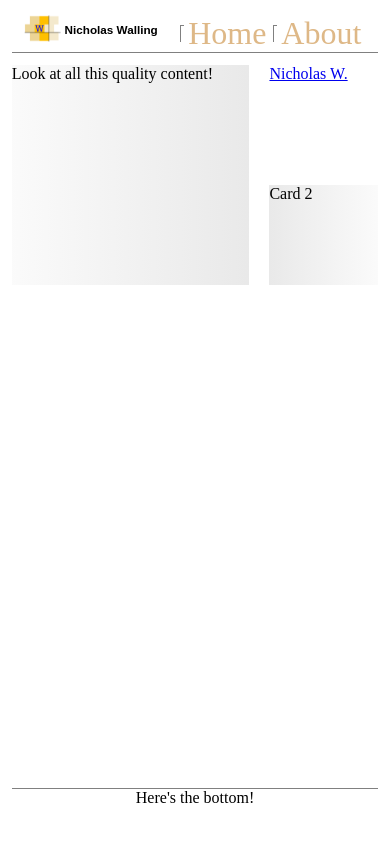
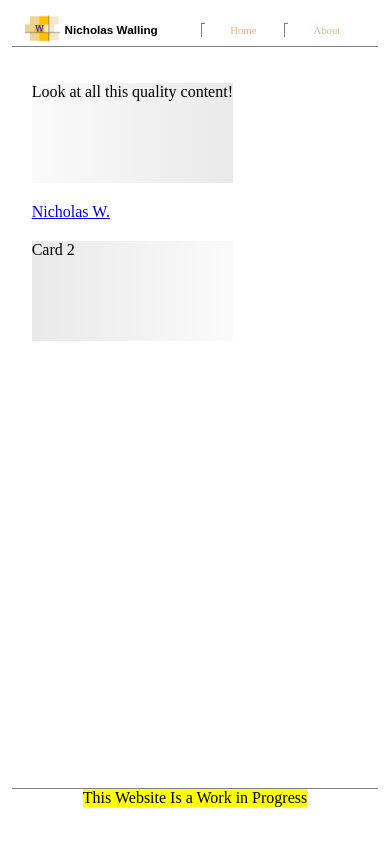
Before and after one commit to nwallin1/nwallin1.github.io, a plain HTML site: page index.html in a window 390 px wide. Drawn offline with Linux system fonts and the light colour scheme.

Commit message:
Styling Changes
Added "Work In Progess"
Small Text Changes
Some Mobile Responsive styling

```diff
--- a/index.html
+++ b/index.html
@@ -54,7 +54,7 @@
         <footer>
             <!-- Footer Content -->
             <div class="footer-container">
-                <div class="info">Here's the bottom!</div>
+                <div class="info flag">This Website Is a Work in Progress</div>
             </div>
         </footer>
     </body>
--- a/styles/modules/_body.scss
+++ b/styles/modules/_body.scss
@@ -31,10 +31,19 @@ section{
     //border: black solid 1px;
 }
 
-.card1{
-}
+//.card1{}
 .card2{
     min-height: 100px;
     background-image: linear-gradient(to right, rgba(211,211,211,.5),rgba(211,211,211,.1));
     grid-area: side2;
 }
+
+@media screen and (max-width: 600px){
+    .grid-container{
+        display: inline-block;
+    }
+    .grid-container > .card, .grid-container > section {
+        margin: 20px;
+    }
+
+}
--- a/styles/modules/_header.scss
+++ b/styles/modules/_header.scss
@@ -1,9 +1,14 @@
+.flag{
+    height: 50%;
+    background: yellow;
+}
 
 #top_header{
     margin: 5px $side_margins;
     padding: 10px 10px 0px 10px;
     // Display Flexbox
     display: flex;
+
     border-bottom: grey 1px solid;
     flex: {
         // Displays from left to right in a row
@@ -65,7 +70,7 @@ nav {
 }
 nav ul li{
     text-align: center;
-    font-size: 2em;
+    font-size: 2.75vw;
     a, a:active, a:visited{
         text-decoration: none;
         color: burlywood;
```
Also changed, not shown: styles/main.css, 2 other files.
